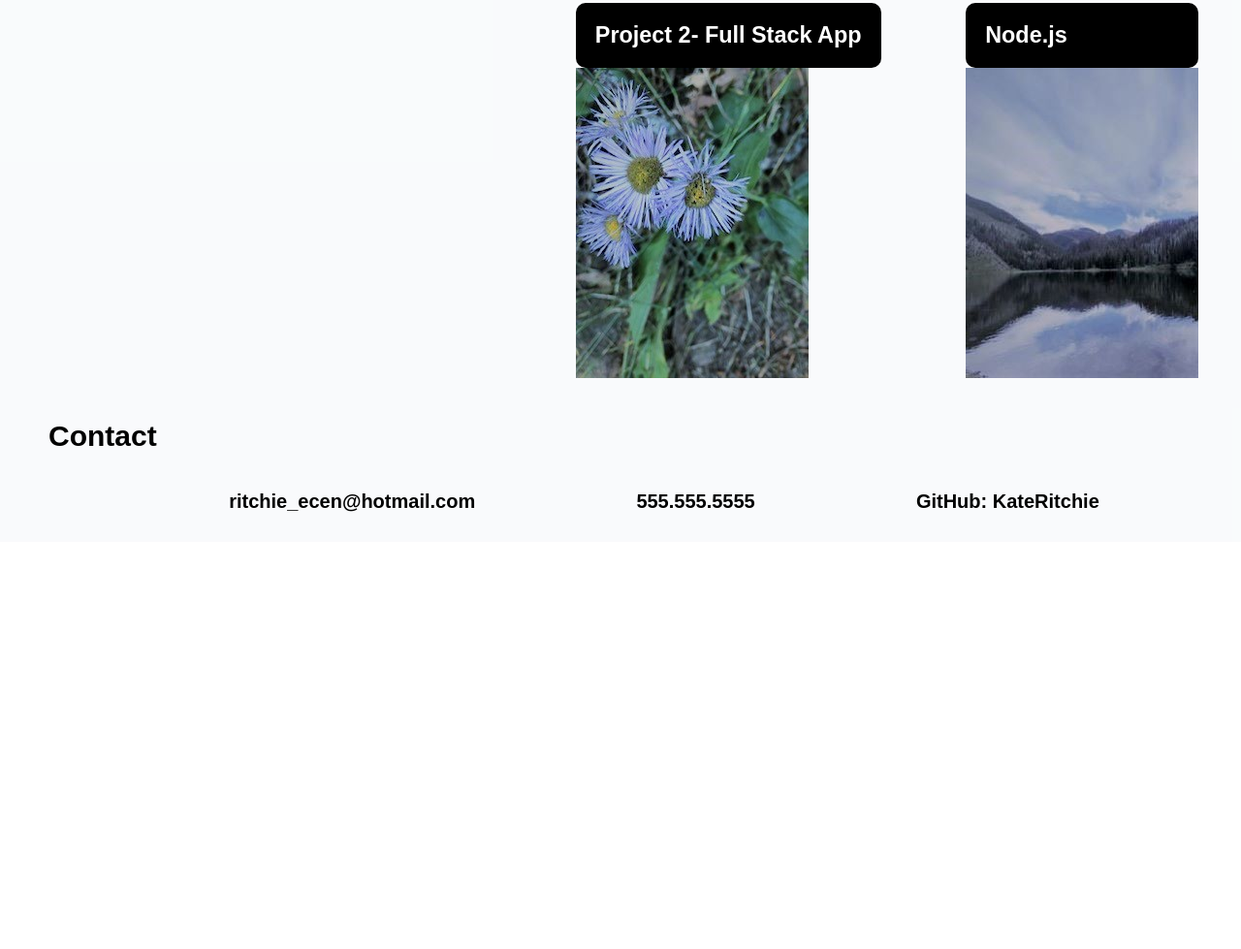
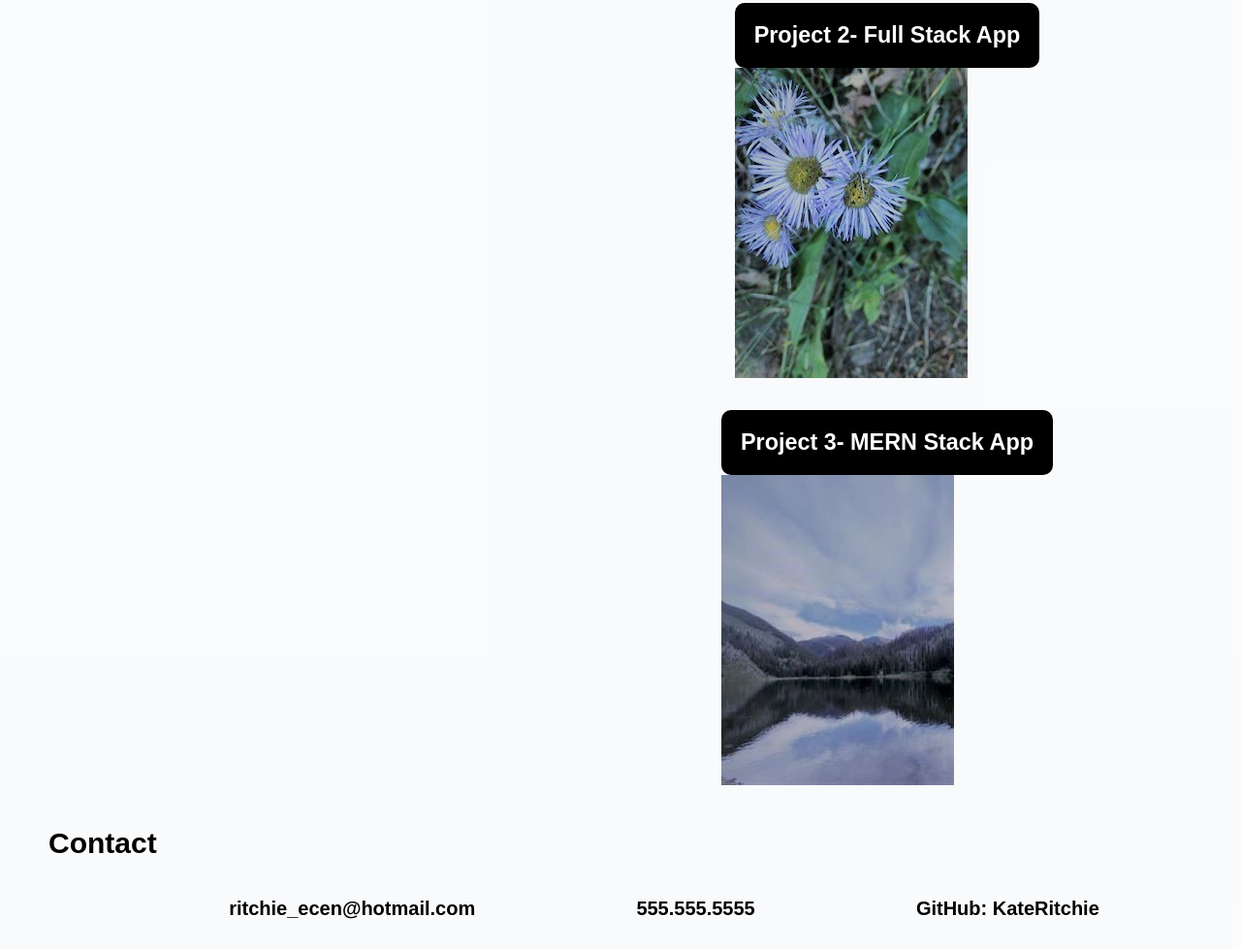
Before and after one commit to KateRitchie/kate-ritchie-portfolio, a plain HTML site: page index.html in a window 1280 px wide. Shown: the part 2120-3099 px from the top of the page at 97% size. Before the commit the page ends 2679 px from the top, so only its background shows below. Drawn offline with Linux system fonts and the light colour scheme.

Commit message:
final project

```diff
--- a/index.html
+++ b/index.html
@@ -70,8 +70,10 @@
                             class="my-work-child1" />
                     </a>
                 <li class="my-work-child1">
-                    <h3>Node.js</h3>
-                    <a href="#">
+                    <h3>
+                        Project 3- MERN Stack App
+                    </h3>
+                    <a href="https://over-under-21.herokuapp.com/game">
                         <img src="./assets/images/Sylvan-Lake-Placeholder3.jpg" alt="Sylvan Lake, CO"
                             class="my-work-child1" />
                     </a>
```
